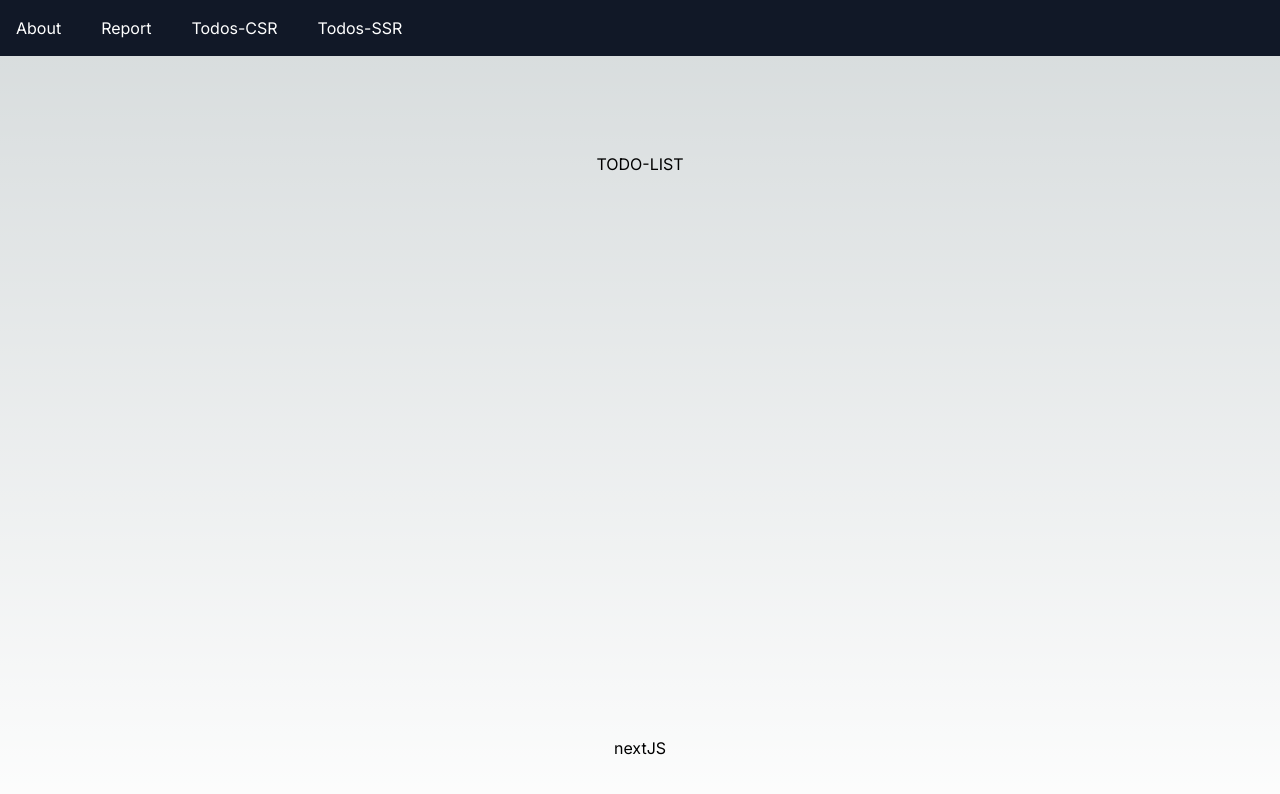
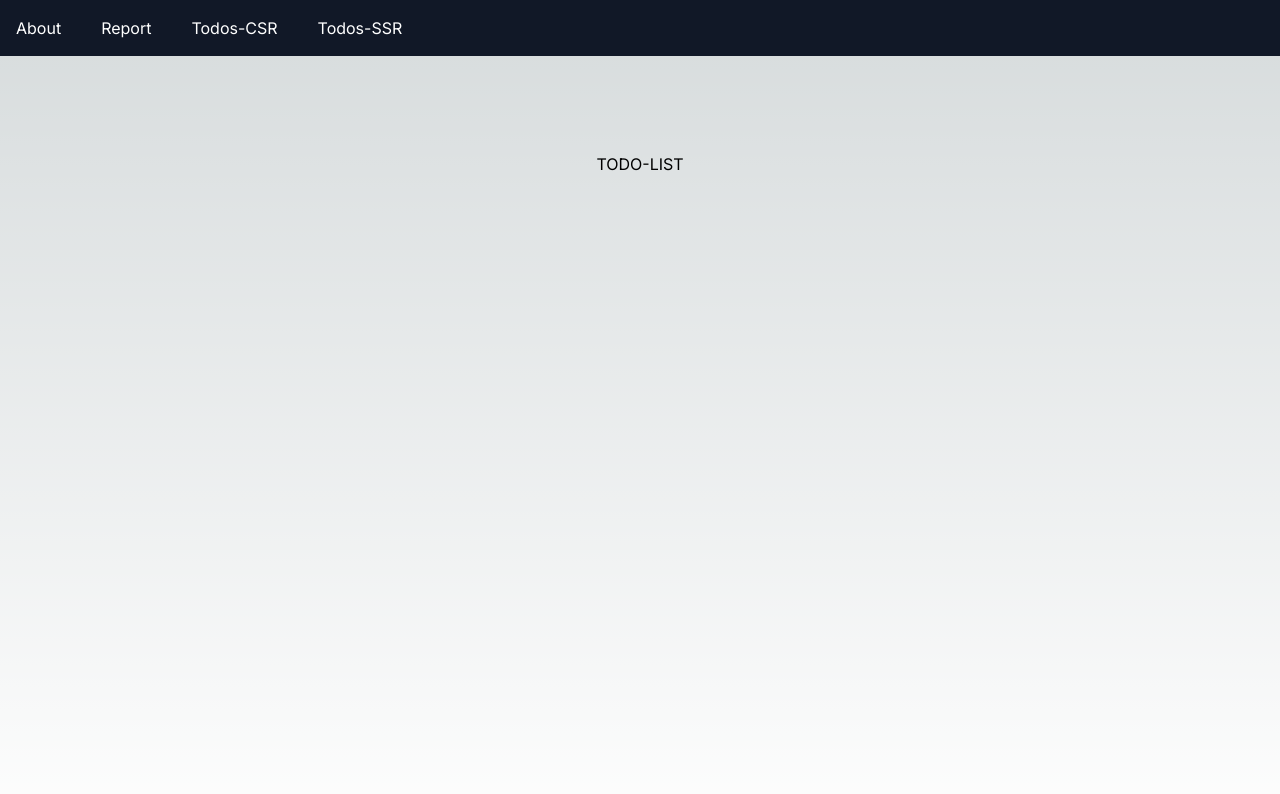
Before and after one commit to developeryeon/nextjs-todolist, a Next.js app: page / in a window 1280 px wide. Shown: the top 794 px of the page. Built offline with nearby package versions, Linux system fonts and the light colour scheme.

Commit message:
[fix] : 파일 삭제

```diff
--- a/src/app/page.tsx
+++ b/src/app/page.tsx
@@ -4,7 +4,6 @@ export default function Home() {
 	return (
 		<main className="flex min-h-screen flex-col items-center justify-between p-24">
 			<div>TODO-LIST</div>
-			<p>nextJS</p>
 		</main>
 	);
 }
```
Also changed, not shown: src/assets/paper.jpg (deleted).
